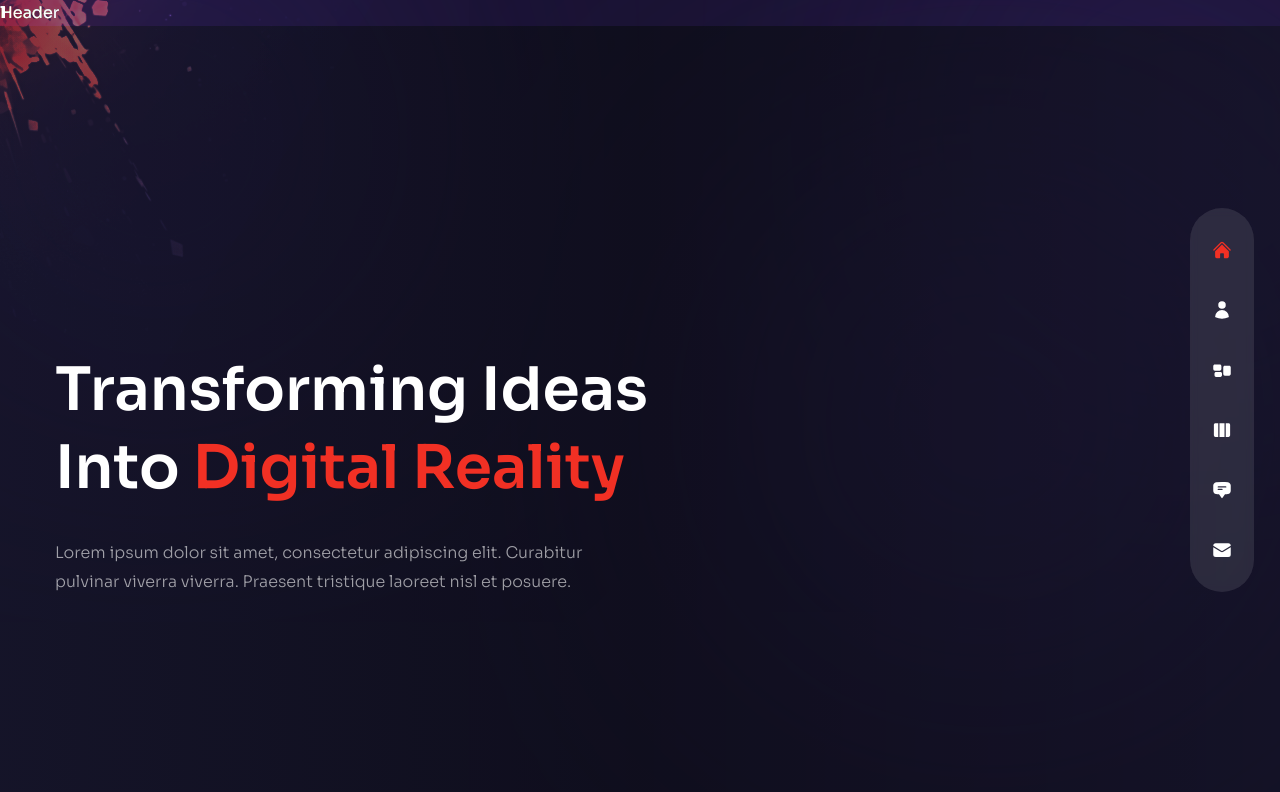
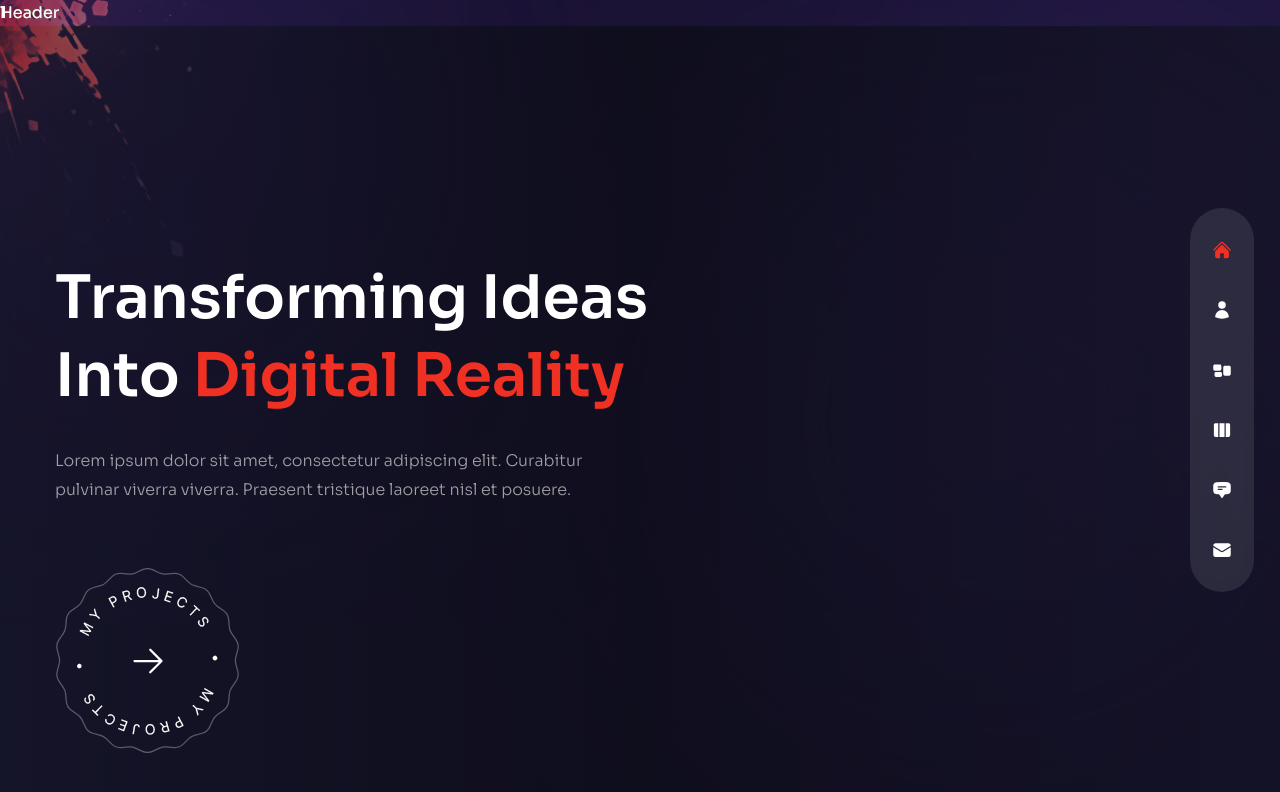
Before and after one commit to AlpiYeah/Personal-Portfolio, a Next.js app: page / in a window 1280 px wide. Shown: the top 792 px of the page. Built offline with nearby package versions, Linux system fonts and the light colour scheme.

Commit message:
added some filler text and animations to homepage

```diff
--- a/pages/index.js
+++ b/pages/index.js
@@ -10,18 +10,39 @@
     <div className="bg-primary/60 h-full">
       <div className="w-full h-full bg-gradient-to-r from-primary/10 via-black/30 to-black/10">
         <div className="text-center flex flex-col justify-center xl:pt-40 xl:text-left h-full container mx-auto">
-          <h1 className="h1">
+          <motion.h1
+            variants={fadeIn("down", 0.4)}
+            initial="hidden"
+            animate="show"
+            exit="hidden"
+            className="h1"
+          >
             Transforming Ideas <br /> Into{" "}
             <span className="text-accent">Digital Reality</span>
-          </h1>
-          <p className="max-w-sm xl:max-w-xl mx-auto xl:mx-0 mb-10 xl:mb-16">
+          </motion.h1>
+          <motion.p
+            variants={fadeIn("down", 0.2)}
+            initial="hidden"
+            animate="show"
+            exit="hidden"
+            className="max-w-sm xl:max-w-xl mx-auto xl:mx-0 mb-10 xl:mb-16"
+          >
             Lorem ipsum dolor sit amet, consectetur adipiscing elit. Curabitur
             pulvinar viverra viverra. Praesent tristique laoreet nisl et
             posuere.
-          </p>
+          </motion.p>
           <div className="flex justify-center xl:hidden relative">
             <ProjecstBtn />
           </div>
+          <motion.div
+            variants={fadeIn("down", 0.4)}
+            initial="hidden"
+            animate="show"
+            exit="hidden"
+            className="hidden xl:flex"
+          >
+            <ProjecstBtn />
+          </motion.div>
         </div>
       </div>
       <div>image</div>
```
